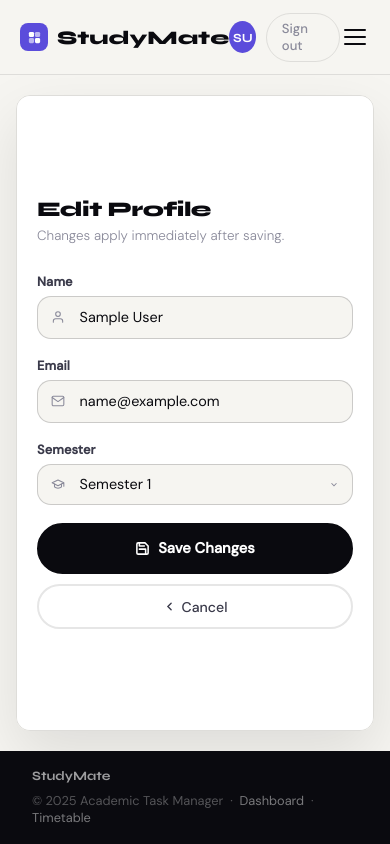
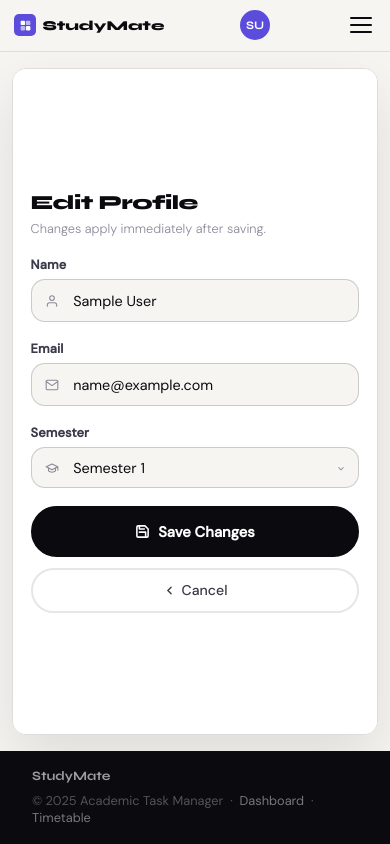
Before and after one commit to AbdulHadi-Programmer/University-Project, a Django app: page /profile/edit/ in a window 390 px wide. Run offline with Django 5.2, Linux system fonts and the light colour scheme; the visitor is signed in with stand-in values (Sample User, id 1); some libraries are stand-ins or nearby versions.

Commit message:
make the pages responsive

```diff
--- a/academy_tracker/templates/base.html
+++ b/academy_tracker/templates/base.html
@@ -33,20 +33,22 @@ body{font-family:'DM Sans',sans-serif;background:var(--surface);color:var(--ink)
 .ham.open span:nth-child(2){opacity:0;}
 .ham.open span:nth-child(3){transform:translateY(-7px) rotate(-45deg);}
 nav{position:sticky;top:0;z-index:200;display:flex;align-items:center;justify-content:space-between;padding:.85rem 2.5rem;background:rgba(246,245,241,.95);backdrop-filter:blur(18px);border-bottom:1px solid var(--border);}
-.nav-logo{font-family:'Syne',sans-serif;font-weight:800;font-size:1.2rem;color:var(--ink);text-decoration:none;display:flex;align-items:center;gap:9px;}
-.logo-icon{width:28px;height:28px;border-radius:8px;background:var(--accent);display:flex;align-items:center;justify-content:center;flex-shrink:0;}
+.nav-logo{font-family:'Syne',sans-serif;font-weight:800;font-size:1.15rem;color:var(--ink);text-decoration:none;display:flex;align-items:center;gap:8px;}
+.nav-logo-text{/* text node — controlled via font-size on .nav-logo */}
+.logo-icon{width:26px;height:26px;border-radius:7px;background:var(--accent);display:flex;align-items:center;justify-content:center;flex-shrink:0;}
 .nav-center{display:flex;align-items:center;gap:4px;}
 .nav-center a{padding:.4rem .9rem;border-radius:50px;font-size:.85rem;text-decoration:none;font-weight:500;transition:all .2s;color:var(--ink-soft);}
 .nav-center a:hover{background:var(--al);color:var(--accent);}
 .nav-center a.active{background:var(--al);color:var(--accent);}
-.nav-right{display:flex;align-items:center;gap:10px;}
-.nav-avatar{width:32px;height:32px;border-radius:50%;background:var(--accent);color:#fff;font-family:'Syne',sans-serif;font-weight:700;font-size:.78rem;display:flex;align-items:center;justify-content:center;text-decoration:none;transition:box-shadow .2s;}
+.nav-right{display:flex;align-items:center;gap:8px;}
+.nav-avatar{width:30px;height:30px;border-radius:50%;background:var(--accent);color:#fff;font-family:'Syne',sans-serif;font-weight:700;font-size:.72rem;display:flex;align-items:center;justify-content:center;text-decoration:none;transition:box-shadow .2s;flex-shrink:0;}
 .nav-avatar:hover{box-shadow:0 0 0 3px var(--al);}
-.nav-logout{padding:.4rem .9rem;border-radius:50px;font-size:.82rem;text-decoration:none;font-weight:500;color:var(--ink-muted);border:1.5px solid var(--border);transition:all .2s;}
+.nav-logout{padding:.38rem .85rem;border-radius:50px;font-size:.8rem;text-decoration:none;font-weight:500;color:var(--ink-muted);border:1.5px solid var(--border);transition:all .2s;white-space:nowrap;}
 .nav-logout:hover{border-color:var(--err);color:var(--err);}
-.mob-menu{display:none;position:fixed;top:61px;left:0;right:0;z-index:190;background:var(--card);border-bottom:1px solid var(--border);flex-direction:column;padding:1rem 1.5rem 1.5rem;gap:4px;box-shadow:0 8px 30px rgba(0,0,0,.08);}
+.mob-menu{display:none;position:fixed;top:59px;left:0;right:0;z-index:190;background:var(--card);border-bottom:1px solid var(--border);flex-direction:column;padding:1rem 1.25rem 1.25rem;gap:3px;box-shadow:0 8px 30px rgba(0,0,0,.08);}
 .mob-menu.open{display:flex;}
-.mob-menu a{padding:.65rem 1rem;border-radius:10px;font-size:.92rem;text-decoration:none;font-weight:500;color:var(--ink-soft);}
+.mob-menu a{padding:.6rem 1rem;border-radius:10px;font-size:.9rem;text-decoration:none;font-weight:500;color:var(--ink-soft);display:flex;align-items:center;gap:8px;}
+.mob-menu a:hover{background:var(--surface);}
 .mob-menu a.active{background:var(--al);color:var(--accent);}
 .mob-menu .mob-logout{color:var(--err);}
 .mob-menu .mob-logout:hover{background:rgba(239,68,68,.06);}
@@ -211,33 +213,103 @@ footer a:hover{color:#fff;}
 
 /* ── RESPONSIVE ── */
 @media(max-width:900px){.stats-grid{grid-template-columns:repeat(2,1fr);}}
+
 @media(max-width:768px){
-  nav{padding:.8rem 1.25rem;}
+  /* Nav */
+  nav{padding:.75rem 1rem;}
+  .nav-logo{font-size:.95rem;gap:7px;}
+  .logo-icon{width:24px;height:24px;border-radius:6px;}
+  .nav-logo svg{width:13px;height:13px;}
   .nav-center{display:none;}
+  .nav-right{gap:6px;}
+  .nav-logout{display:none;} /* hide text sign-out on mobile — avatar still clickable */
   .ham{display:flex;}
-  main{padding:1.5rem 1rem;}
-  .greeting-banner{padding:1.6rem 1.5rem;}
-  .greet-name{font-size:1.3rem;}
+
+  /* Layout */
+  main{padding:1.25rem 1rem;}
+
+  /* Dashboard */
+  .greeting-banner{padding:1.4rem 1.25rem;}
+  .greet-name{font-size:1.2rem;}
+  .greet-right{width:100%;}
+  .greet-btn{flex:1;justify-content:center;font-size:.8rem;padding:.6rem 1rem;}
+
+  /* Profile */
   .profile-layout{grid-template-columns:1fr;}
-  .avatar-col{flex-direction:row;align-items:center;}
+  .avatar-col{flex-direction:row;align-items:center;gap:1rem;}
+  .big-avatar{width:72px;height:72px;font-size:1.5rem;border-radius:18px;}
+  .info-card-header{padding:1.2rem 1.5rem;}
+  .info-card-body{padding:1.2rem 1.5rem;}
+  .info-card-footer{padding:1rem 1.5rem;flex-direction:column;gap:.5rem;}
+  .info-card-footer .btn{justify-content:center;}
+  .mini-stats{grid-template-columns:repeat(3,1fr);}
+
+  /* Timetable */
   .class-card{grid-template-columns:auto 1fr;grid-template-rows:auto auto;}
   .cc-room{grid-column:2;grid-row:2;}
-  /* Auth form pages — panel hides, form goes full width */
+  .cc-actions{grid-column:unset;grid-row:unset;}
+
+  /* Auth forms — panel hidden, full-width form */
   .auth-wrap{grid-template-columns:1fr !important;border-radius:var(--r) !important;}
   .panel{display:none !important;}
   .auth-form{padding:2rem 1.5rem !important;}
+
+  /* Tasks & Notes list */
+  .page-header{flex-direction:column;gap:.75rem;}
+  .header-actions{width:100%;display:flex;gap:.5rem;}
+  .header-actions a{flex:1;justify-content:center;}
+  .task-card{grid-template-columns:auto 1fr;grid-template-rows:auto auto;}
+  .task-actions{grid-column:2;grid-row:2;justify-content:flex-end;}
+
+  /* Edit profile */
+  .changed-badge{margin-bottom:.6rem;}
 }
+
 @media(max-width:480px){
+  /* Nav even smaller */
+  nav{padding:.65rem .9rem;}
+  .nav-logo{font-size:.85rem;gap:6px;}
+  .logo-icon{width:22px;height:22px;border-radius:5px;}
+
+  /* Dashboard */
   .stats-grid{grid-template-columns:repeat(2,1fr);}
-  .greet-right{width:100%;}
-  .greet-btn{flex:1;justify-content:center;}
+  .section-hd-actions{width:100%;display:grid;grid-template-columns:repeat(3,1fr);}
+  .section-hd-actions .btn-sm{justify-content:center;font-size:.72rem;padding:.4rem .5rem;}
+
+  /* Profile */
   .mini-stats{grid-template-columns:1fr 1fr;}
-  .info-card-footer{flex-direction:column;}
-  .btn{justify-content:center;}
-  /* Auth forms tighter on small phones */
-  .auth-form{padding:1.75rem 1.25rem !important;}
+  .info-card-footer .btn{font-size:.8rem;padding:.6rem 1rem;}
+
+  /* Auth forms */
+  .auth-form{padding:1.5rem 1.1rem !important;}
   .field-row{grid-template-columns:1fr !important;}
-  .form-h{font-size:1.3rem !important;}
+  .form-h{font-size:1.25rem !important;}
+  .form-sub{font-size:.8rem !important;}
+
+  /* Notes grid */
+  .notes-grid{grid-template-columns:1fr;}
+  .count-pill{font-size:.72rem;}
+
+  /* Tasks */
+  .task-card{grid-template-columns:auto 1fr;}
+  .tc-meta{gap:.4rem;}
+  .tc-due{display:none;} /* hide date on tiny screens, status+type remain */
+  .summary-row{gap:.4rem;}
+  .sum-pill{font-size:.7rem;padding:.28rem .7rem;}
+
+  /* Timetable */
+  .page-title{font-size:1.4rem;}
+  .header-right{width:100%;justify-content:space-between;}
+  .btn-add{font-size:.82rem;padding:.55rem 1.1rem;}
+}
+
+@media(max-width:360px){
+  nav{padding:.6rem .75rem;}
+  .nav-logo{font-size:.78rem;}
+  .logo-icon{width:20px;height:20px;}
+  .nav-avatar{width:26px;height:26px;font-size:.65rem;}
+  .task-check{width:22px;height:22px;}
+  .nc-btn{font-size:.7rem;}
 }
 </style>
 {% block extra_css %}{% endblock %}
@@ -255,12 +327,6 @@ footer a:hover{color:#fff;}
 
   {# Centre nav links — Dashboard · Timetable · Profile #}
   <div class="nav-center">
-
-    <a href="{% url 'home' %}"
-       {% if request.resolver_match.url_name == 'home' %}class="active"{% endif %}>
-      Home
-    </a>
-
     <a href="{% url 'student_dashboard' %}"
        {% if request.resolver_match.url_name == 'student_dashboard' %}class="active"{% endif %}>
       Dashboard
@@ -269,7 +335,10 @@ footer a:hover{color:#fff;}
        {% if request.resolver_match.url_name == 'timetable' %}class="active"{% endif %}>
       Timetable
     </a>
-
+    <a href="{% url 'profile' %}"
+       {% if request.resolver_match.url_name == 'profile' %}class="active"{% endif %}>
+      Profile
+    </a>
   </div>
 
   {# Right: avatar initials + sign out #}
--- a/academy_tracker/templates/edit_profile.html
+++ b/academy_tracker/templates/edit_profile.html
@@ -69,7 +69,13 @@ main{flex:1;display:flex;align-items:stretch;justify-content:center;padding:2.5r
   .panel{display:none;}
   .auth-form{padding:2rem 1.5rem;}
 }
-@media(max-width:420px){.auth-form{padding:1.75rem 1.25rem;}.form-h{font-size:1.3rem;}}
+@media(max-width:480px){
+  main{padding:1rem .75rem;}
+  .auth-form{padding:1.5rem 1.1rem;}
+  .form-h{font-size:1.25rem;}
+  .form-sub{margin-bottom:1.2rem;}
+}
+@media(max-width:360px){.auth-form{padding:1.25rem .9rem;}}
 </style>
 {% endblock %}
 
```
Also changed, not shown: academy_tracker/templates/learning_items.html (+10 -3 lines), academy_tracker/templates/tasks.html (+11 -4 lines), updates_to_make_in_UI.md (+4 -1 lines).
